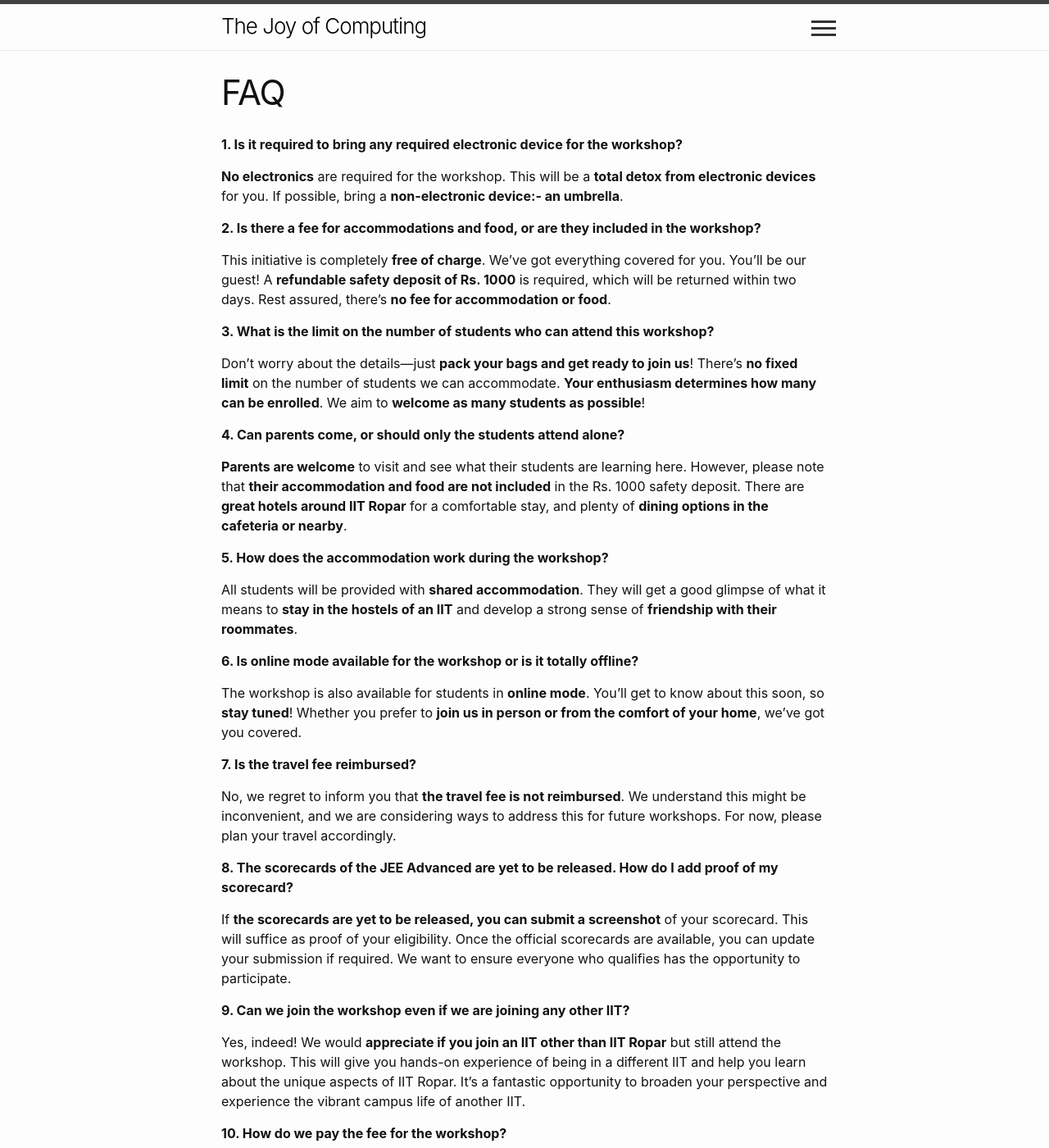
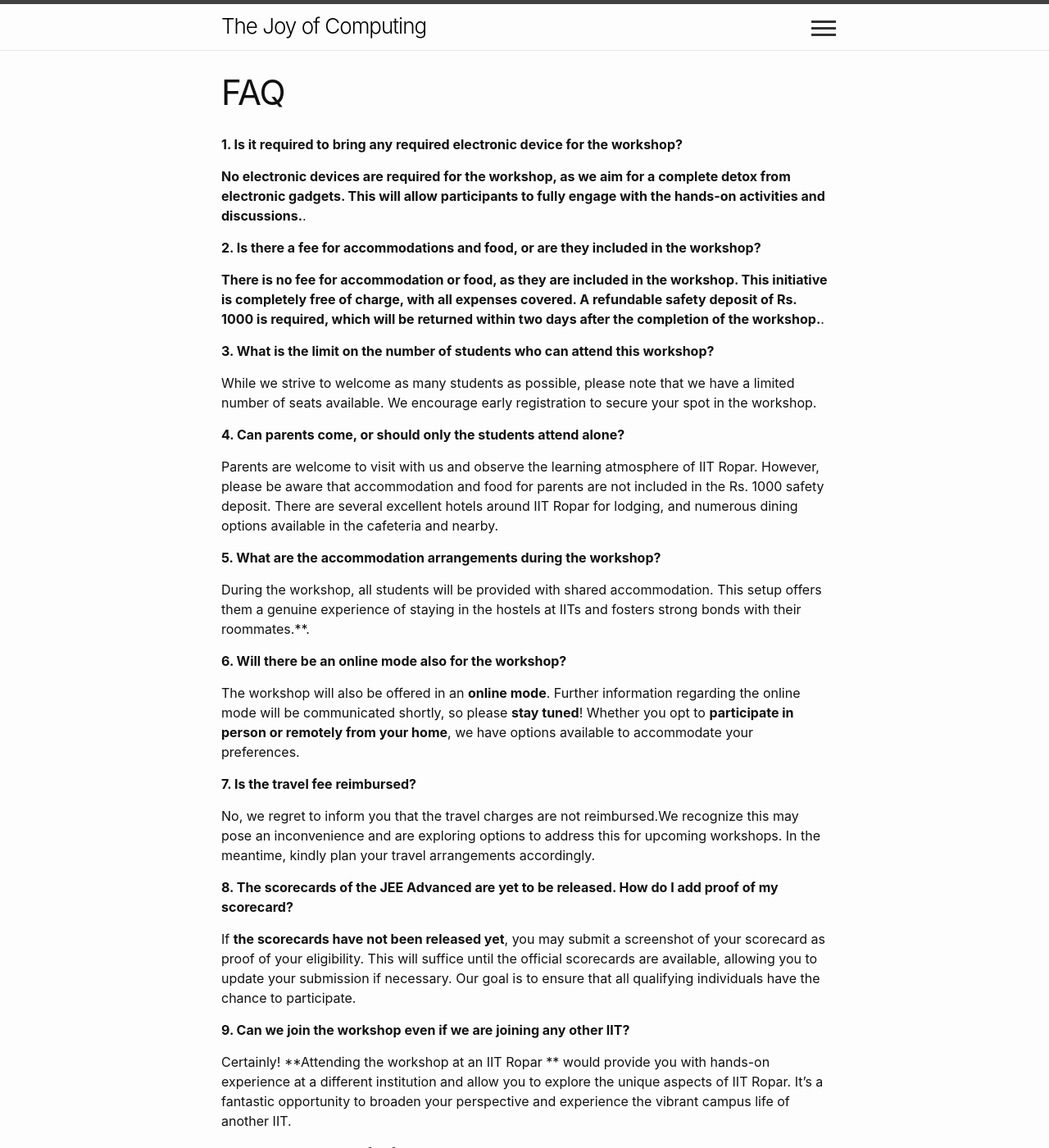
Before and after one commit to sudarshansudarshan/swagatam, a Jekyll site: the page built from Faq.md, in a window 1280 px wide and 1400 px high. Shown: the whole window at 82% size. Built offline with Jekyll 4.4.1, drawn with Linux system fonts in a browser that asks for light colours; some of the changed text lies outside the part shown.

Commit message:
Update Faq.md

```diff
--- a/Faq.md
+++ b/Faq.md
@@ -7,48 +7,48 @@ order: 2
 
 **1. Is it required to bring any required electronic device for the workshop?**
 
-**No electronics** are required for the workshop. This will be a **total detox from electronic devices** for you. If possible, bring a **non-electronic device:- an umbrella**.
+**No electronic devices are required for the workshop, as we aim for a complete detox from electronic gadgets. This will allow participants to fully engage with the hands-on activities and discussions.**.
 
 **2. Is there a fee for accommodations and food, or are they included in the workshop?**
 
-This initiative is completely **free of charge**. We've got everything covered for you. You'll be our guest! A **refundable safety deposit of Rs. 1000** is required, which will be returned within two days. Rest assured, there's **no fee for accommodation or food**.
+**There is no fee for accommodation or food, as they are included in the workshop. This initiative is completely free of charge, with all expenses covered. A refundable safety deposit of Rs. 1000 is required, which will be returned within two days after the completion of the workshop.**.
 
 **3. What is the limit on the number of students who can attend this workshop?**
 
-Don't worry about the details—just **pack your bags and get ready to join us**! There's **no fixed limit** on the number of students we can accommodate. **Your enthusiasm determines how many can be enrolled**. We aim to **welcome as many students as possible**!
+While we strive to welcome as many students as possible, please note that we have a limited number of seats available. We encourage early registration to secure your spot in the workshop.
 
 **4. Can parents come, or should only the students attend alone?**
 
-**Parents are welcome** to visit and see what their students are learning here. However, please note that **their accommodation and food are not included** in the Rs. 1000 safety deposit. There are **great hotels around IIT Ropar** for a comfortable stay, and plenty of **dining options in the cafeteria or nearby**.
+Parents are welcome to visit with us and observe the learning atmosphere of IIT Ropar. However, please be aware that accommodation and food for parents are not included in the Rs. 1000 safety deposit. There are several excellent hotels around IIT Ropar for lodging, and numerous dining options available in the cafeteria and nearby.
 
-**5. How does the accommodation work during the workshop?**
+**5. What are the accommodation arrangements during the workshop?**
 
-All students will be provided with **shared accommodation**. They will get a good glimpse of what it means to **stay in the hostels of an IIT** and develop a strong sense of **friendship with their roommates**.
+During the workshop, all students will be provided with shared accommodation. This setup offers them a genuine experience of staying in the hostels at IITs and fosters strong bonds with their roommates.**.
 
-**6. Is online mode available for the workshop or is it totally offline?**
+**6. Will there be an online mode also for the workshop?**
 
-The workshop is also available for students in **online mode**. You'll get to know about this soon, so **stay tuned**! Whether you prefer to **join us in person or from the comfort of your home**, we've got you covered.
+The workshop will also be offered in an **online mode**. Further information regarding the online mode will be communicated shortly, so please **stay tuned**! Whether you opt to **participate in person or remotely from your home**, we have options available to accommodate your preferences.
 
 **7. Is the travel fee reimbursed?**
 
-No, we regret to inform you that **the travel fee is not reimbursed**. We understand this might be inconvenient, and we are considering ways to address this for future workshops. For now, please plan your travel accordingly.
+No, we regret to inform you that the travel charges are not reimbursed.We recognize this may pose an inconvenience and are exploring options to address this for upcoming workshops. In the meantime, kindly plan your travel arrangements accordingly.
 
 **8. The scorecards of the JEE Advanced are yet to be released. How do I add proof of my scorecard?**
 
-If **the scorecards are yet to be released, you can submit a screenshot** of your scorecard. This will suffice as proof of your eligibility. Once the official scorecards are available, you can update your submission if required. We want to ensure everyone who qualifies has the opportunity to participate.
+If **the scorecards have not been released yet**, you may submit a screenshot of your scorecard as proof of your eligibility. This will suffice until the official scorecards are available, allowing you to update your submission if necessary. Our goal is to ensure that all qualifying individuals have the chance to participate.
 
 **9. Can we join the workshop even if we are joining any other IIT?**
 
-Yes, indeed! We would **appreciate if you join an IIT other than IIT Ropar** but still attend the workshop. This will give you hands-on experience of being in a different IIT and help you learn about the unique aspects of IIT Ropar. It's a fantastic opportunity to broaden your perspective and experience the vibrant campus life of another IIT.
+Certainly! **Attending the workshop at an IIT Ropar ** would provide you with hands-on experience at a different institution and allow you to explore the unique aspects of IIT Ropar. It's a fantastic opportunity to broaden your perspective and experience the vibrant campus life of another IIT.
 
 **10. How do we pay the fee for the workshop?**
 
-The procedure will be communicated as soon as the final list of students is declared. So, **stay tuned** and **keep an eye on the emails** you receive. We will provide detailed instructions to ensure a smooth and hassle-free payment process.
+The procedure will be communicated via email once the final list of students is declared. Therefore, **stay tuned** and **monitor the emails** you receive. We will provide detailed instructions to ensure a seamless and straightforward payment process.
 
 **11. When is the list of selected students released?**
 
-**Very soon!** As mentioned, go through your emails and you may find the news soon. We are working diligently to finalize the list and will notify all selected students promptly. Keep checking your inbox for updates.
+**Notification emails will be sent to the shortlisted students**. Please check your email regularly as you may receive the notification soon. We are actively finalizing the list and will promptly inform all selected students.
 
-**12. Sir I am not really sure if I can attend the workshop offline, should I pay the security deposit of Rs1000?**
+**12. I am uncertain about attending the workshop offline. Should I proceed with the payment of the Rs1000 security deposit?**
 
-Making the security deposit helps us keep an exact head count of students. Please only make the payment if you are certain you will attend the workshop. This helps prevent food wastage and ensures proper planning.
+**Making the security deposit is crucial for accurately estimating the number of attendees. Please make the payment only if you are certain about attending the workshop. This measure is essential to minimize food wastage and facilitate effective planning.
```
